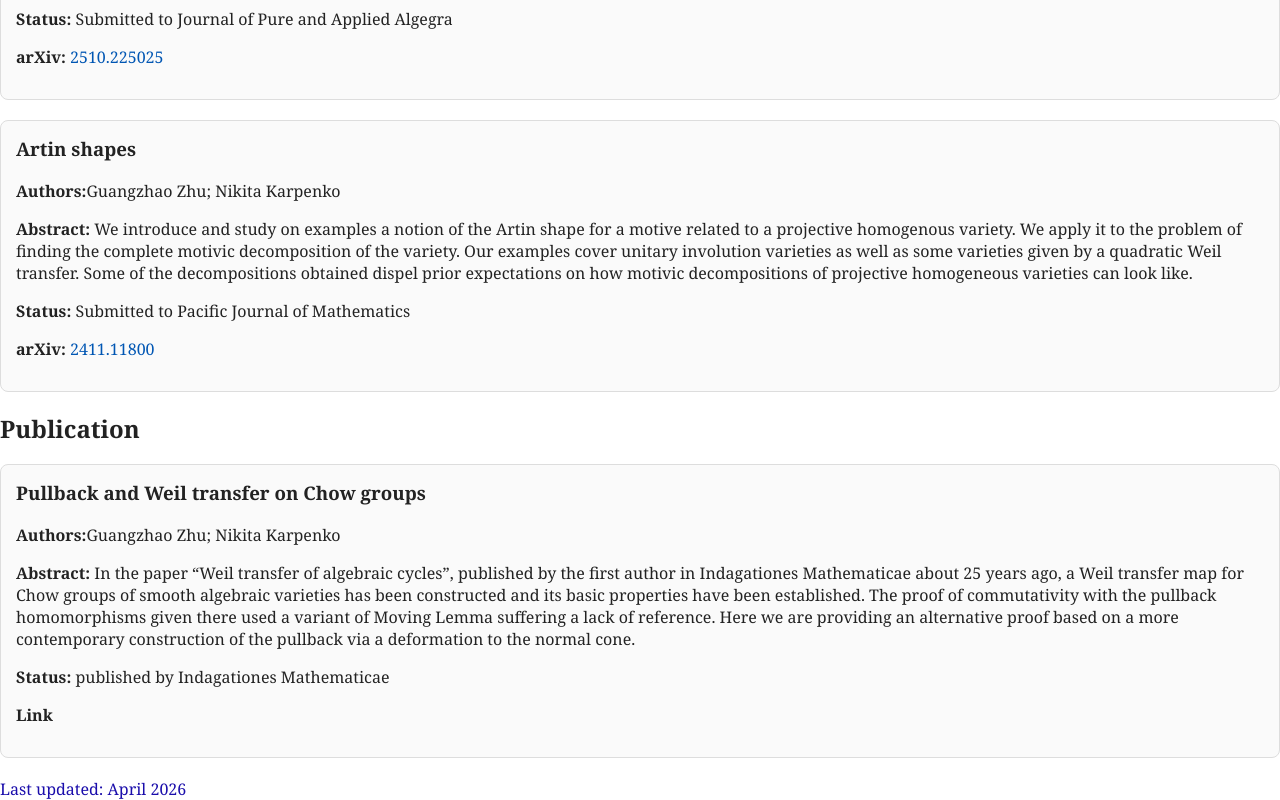
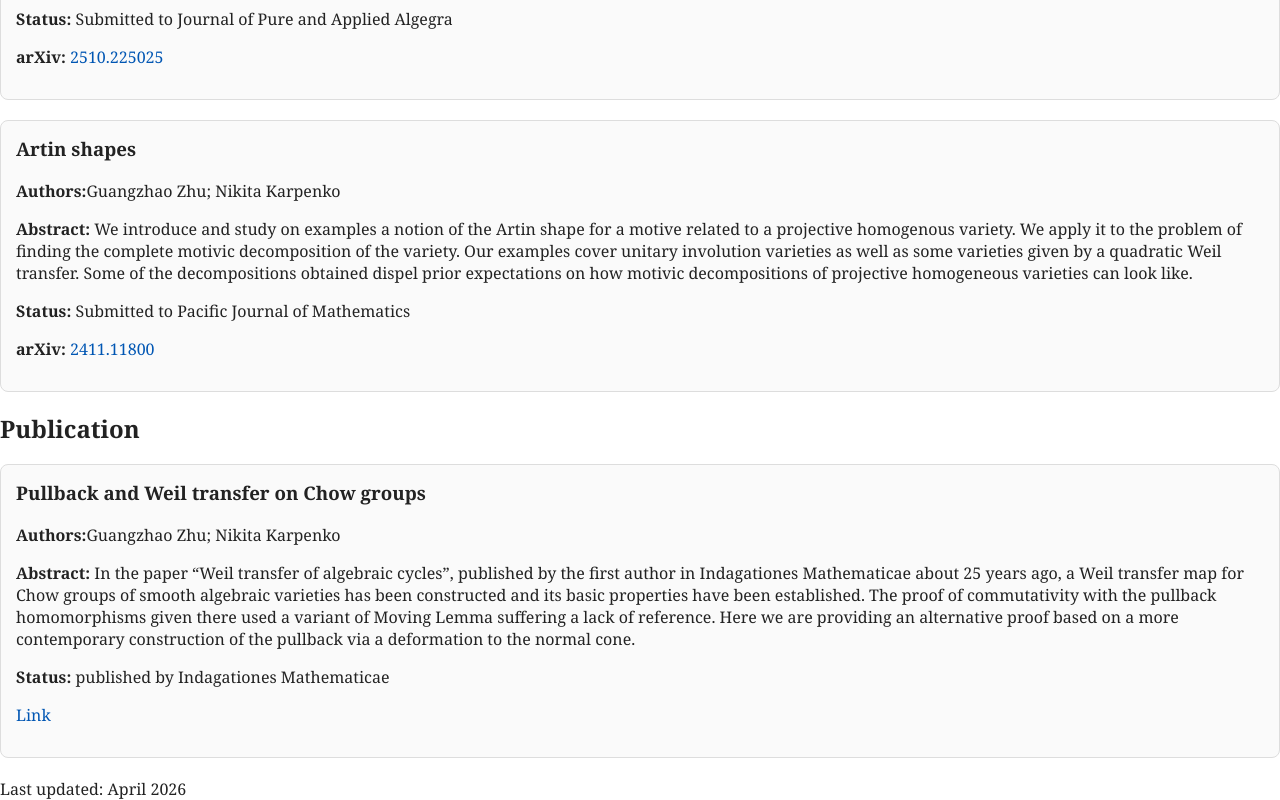
Before and after one commit to ItsGuangzhao/guangzhao.github.io, a plain HTML site: page research.html in a window 1280 px wide. Shown: the part 1518-2318 px from the top of the page. Drawn offline with Linux system fonts and the light colour scheme.

Commit message:
Fix link formatting in research.html

```diff
--- a/research.html
+++ b/research.html
@@ -110,8 +110,7 @@ A 2022 result of Karpenko establishes a conjecture of Hoffmann-Totaro on the pos
    In the paper “Weil transfer of algebraic cycles”, published by the first author in Indagationes Mathematicae about 25 years ago, a Weil transfer map for Chow groups of smooth algebraic varieties has been constructed and its basic properties have been established. The proof of commutativity with the pullback homomorphisms given there used a variant of Moving Lemma suffering a lack of reference. Here we are providing an alternative proof based on a more contemporary construction of the pullback via a deformation to the normal cone.
   <p>
    <p><strong>Status:</strong> published by Indagationes Mathematicae</p>
-  <p><strong>Link</strong>
-    <a href="https://www.sciencedirect.com/science/article/pii/S0019357725000710?via%3Dihub"</a>
+    <a href="https://www.sciencedirect.com/science/article/pii/S0019357725000710?via%3Dihub"target="_blank">Link</a>
   </p>
 </div>
 
```
